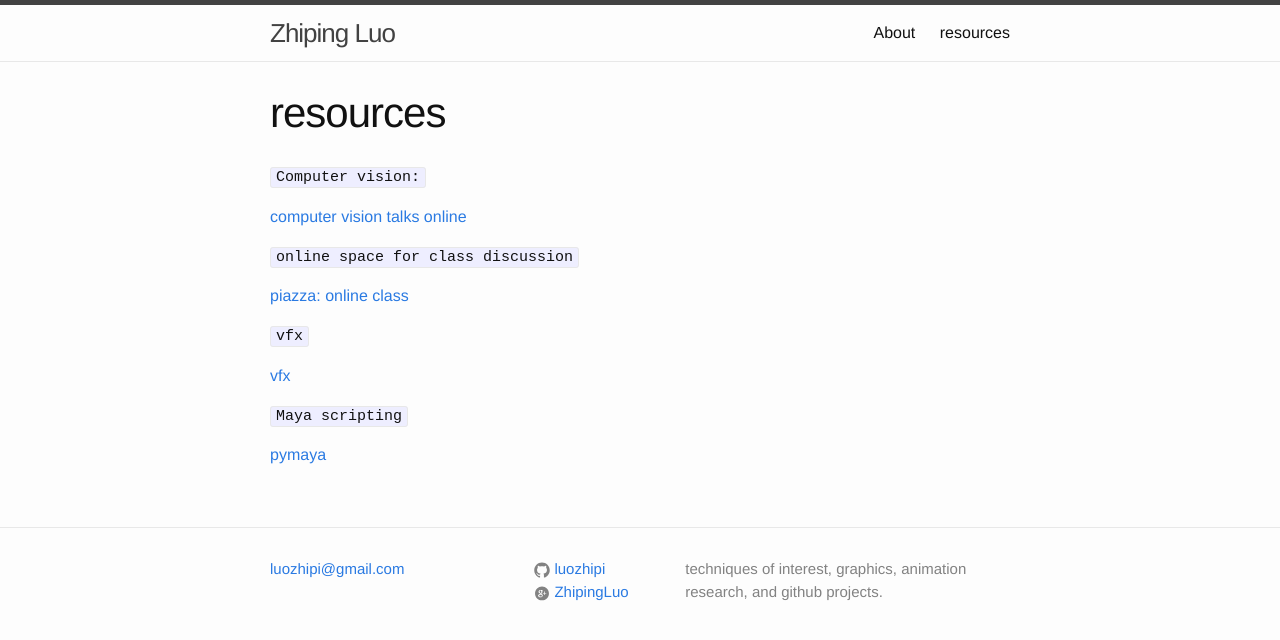
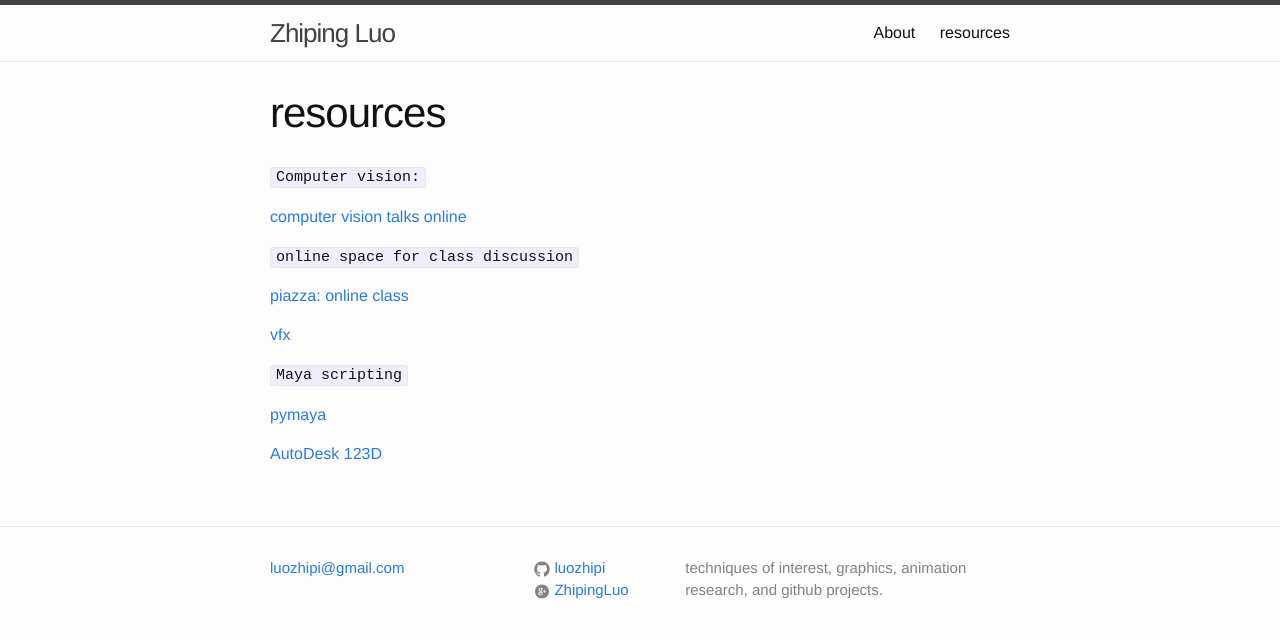
Before and after one commit to luozhipi/luozhipi.github.io, a Jekyll site: the page built from resources.md, in a window 1280 px wide. Shown: the top 640 px of the page. Built offline with Jekyll 4.4.1, drawn with Linux system fonts in a browser that asks for light colours.

Commit message:
Update resources.md

```diff
--- a/resources.md
+++ b/resources.md
@@ -12,15 +12,16 @@ permalink: /res/
 
 [piazza: online class]
 
-`vfx`
-
 [vfx]
 
 `Maya scripting`
 
 [pymaya]
 
+[AutoDesk 123D]
+
 [computer vision talks online]: http://www.computervisiontalks.com/
 [piazza: online class]: https://piazza.com/
 [vfx]: https://www.fxguide.com
 [pymaya]: http://zurbrigg.com/
+[AutoDesk 123D]: http://blog.123dapp.com/
```
